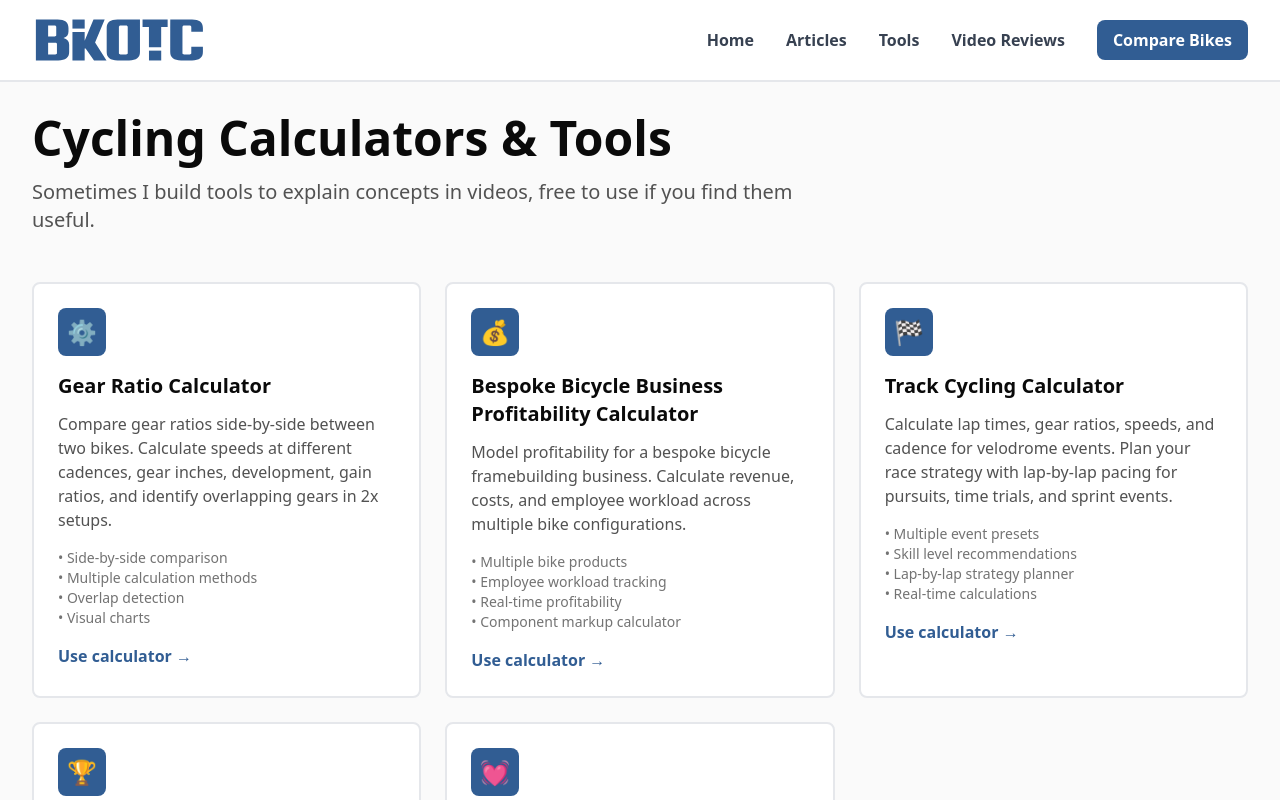
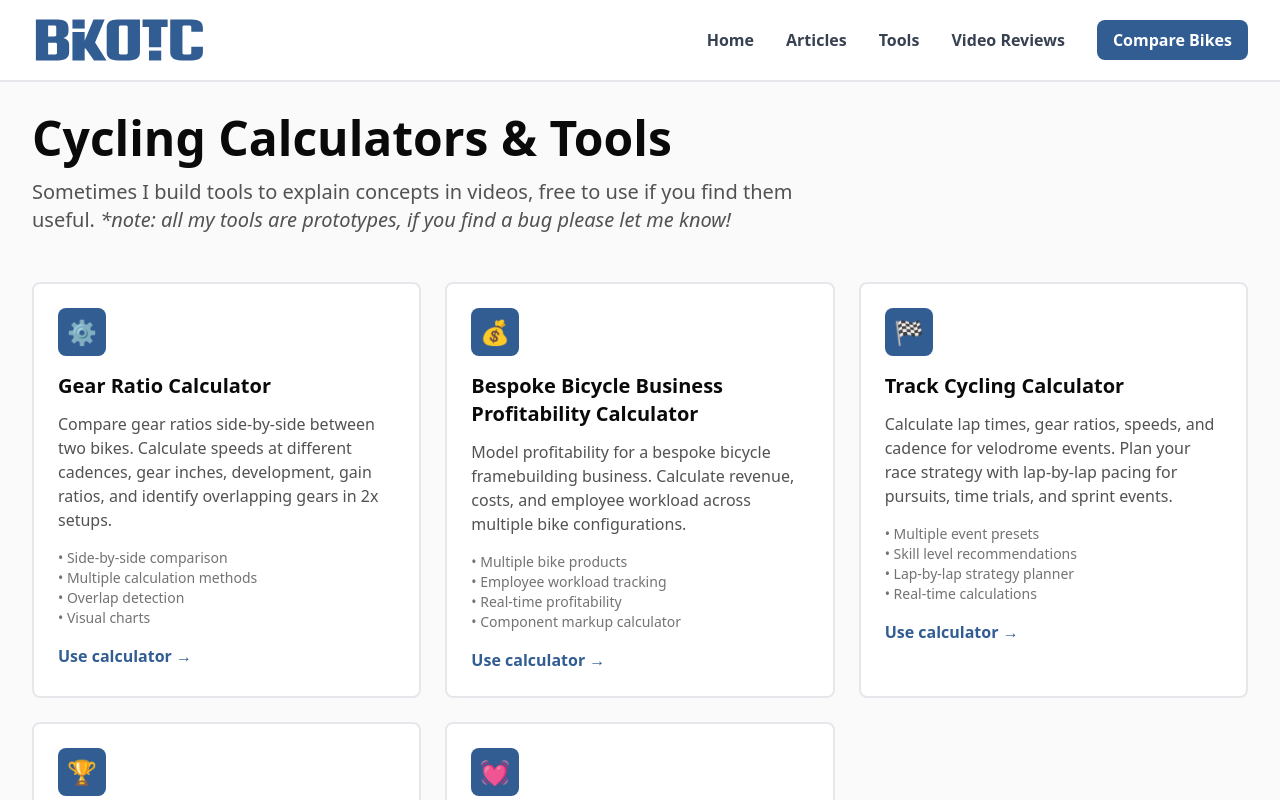
Before and after one commit to maccavamzoo/bikotic-genesis, a Next.js app: page /tools in a window 1280 px wide. Shown: the top 800 px of the page. Built offline with nearby package versions, Linux system fonts and the light colour scheme.

Commit message:
Update page.tsx

```diff
--- a/app/tools/page.tsx
+++ b/app/tools/page.tsx
@@ -13,7 +13,7 @@ export default function ToolsPage() {
             Cycling Calculators & Tools
           </h1>
           <p className="text-lg md:text-xl text-[#525252] max-w-3xl">
-            Sometimes I build tools to explain concepts in videos, free to use if you find them useful.
+            Sometimes I build tools to explain concepts in videos, free to use if you find them useful. <em>*note: all my tools are prototypes, if you find a bug please let me know!</em>
           </p>
         </section>
 
```
